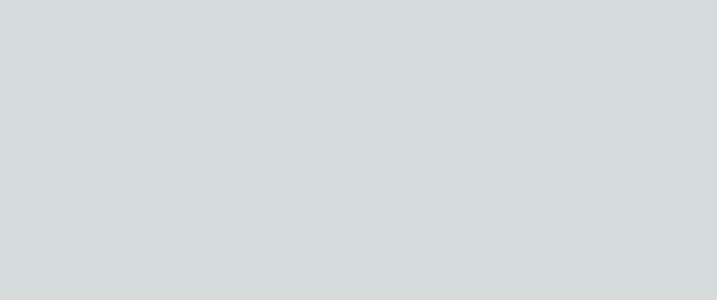
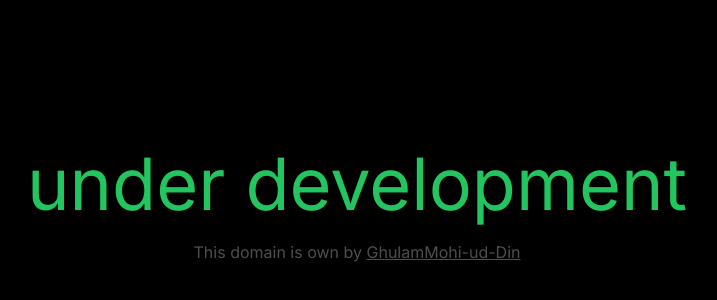
Before and after one commit to GHULAM-1/gamma-developers, a Next.js app: page / in a window 1280 px wide. Shown: the part 194-494 px from the top of the page, without its empty margins (283-1000 px from the left). Built offline with nearby package versions, Linux system fonts and the light colour scheme.

Commit message:
added a coming soon page

```diff
--- a/src/app/page.tsx
+++ b/src/app/page.tsx
@@ -1,3 +1,20 @@
+import Link from "next/link";
 export default function Home() {
-
+  return (
+    <>
+      <div className="bg-black w-screen h-screen text-green-500 flex justify-center items-center gap-5 flex-col">
+        <div className="text-7xl">under development</div>
+        <div className="text-white opacity-30">
+          This domain is own by{" "}
+          <Link
+            href="https://github.com/GHULAM-1"
+            target="_blank"
+            className="underline"
+          >
+            GhulamMohi-ud-Din
+          </Link>
+        </div>
+      </div>
+    </>
+  );
 }
```
